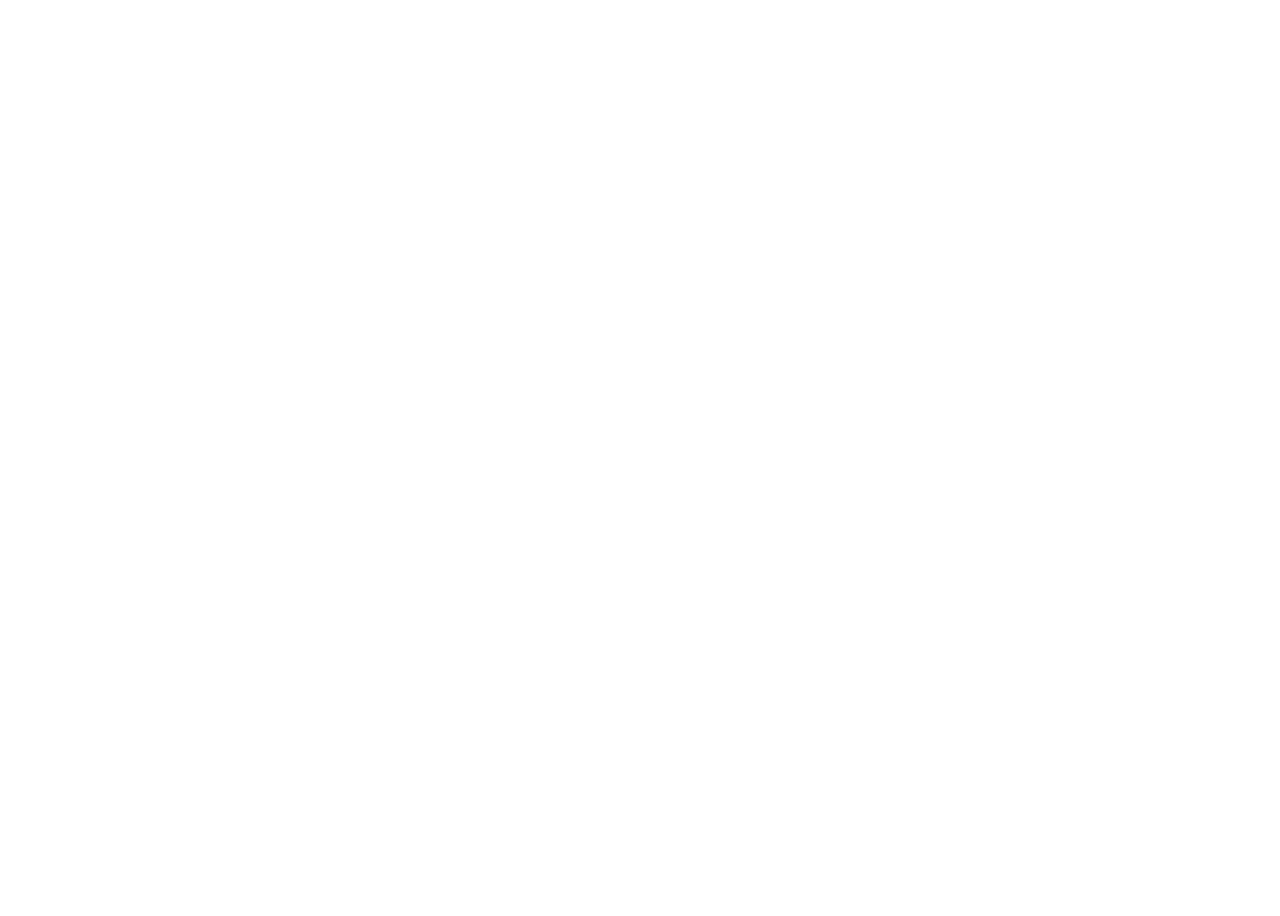
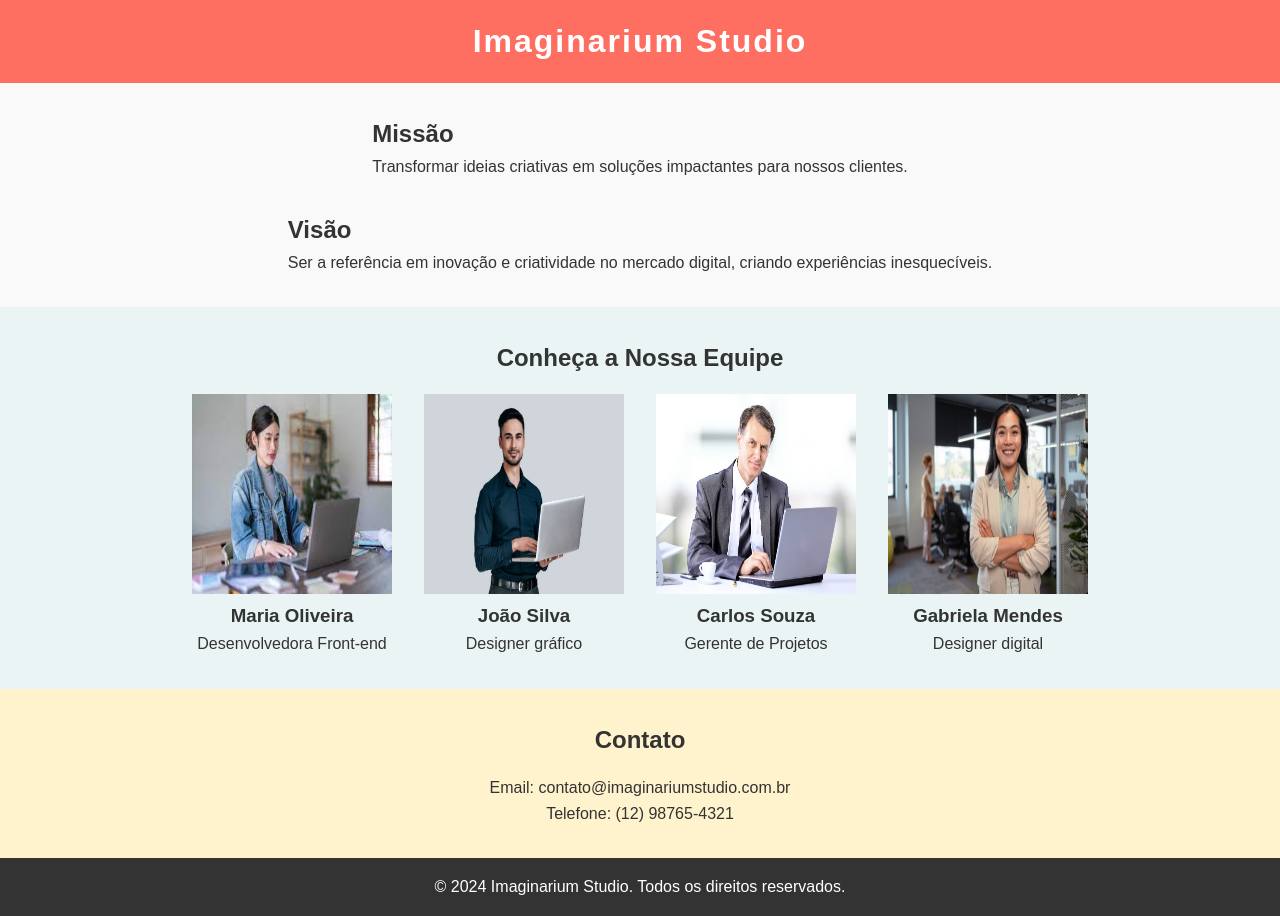
Before and after one commit to Carol646/Imaginarium-studio, a plain HTML site: page index.html in a window 1280 px wide. Before the commit the page ends 800 px from the top, so only its background shows below. Drawn offline with Linux system fonts and the light colour scheme.

Commit message:
commit inicial

```diff
--- a/index.html
+++ b/index.html
@@ -1,11 +1,68 @@
 <!DOCTYPE html>
-<html lang="en">
+<html lang="pt-BR">
 <head>
     <meta charset="UTF-8">
     <meta name="viewport" content="width=device-width, initial-scale=1.0">
-    <title>Document</title>
+    <title>Sobre Nós - Imaginarium Studio</title>
+    <link rel="stylesheet" href="style.css">
 </head>
 <body>
 
+    <!-- Cabeçalho -->
+    <header>
+        <h1>Imaginarium Studio</h1>
+    </header>
+
+    <!-- Missão e Visão -->
+    <section class="mission-vision">
+        <div class="mission">
+            <h2>Missão</h2>
+            <p>Transformar ideias criativas em soluções impactantes para nossos clientes.</p>
+        </div>
+        <div class="vision">
+            <h2>Visão</h2>
+            <p>Ser a referência em inovação e criatividade no mercado digital, criando experiências inesquecíveis.</p>
+        </div>
+    </section>
+
+    <!-- Equipe -->
+    <section class="team">
+        <h2>Conheça a Nossa Equipe</h2>
+        <div class="team-members">
+            <div class="team-member">
+                <img src="images/menina.jpg" alt="Membro 1">
+                <h3>Maria Oliveira</h3>
+                <p>Desenvolvedora Front-end</p>
+            </div>
+            <div class="team-member">
+                <img src="images/menino.jpg" alt="Membro 2">
+                <h3>João Silva</h3>
+                <p>Designer gráfico</p>
+            </div>
+            <div class="team-member">
+                <img src="images/homem2.jpg" alt="Membro 3">
+                <h3>Carlos Souza</h3>
+                <p>Gerente de Projetos</p>
+            </div>
+            <div class="team-member">
+                <img src="images/mulher 3.jpg" alt="Membro 4">
+                <h3>Gabriela Mendes</h3>
+                <p>Designer digital</p>
+            </div>
+        </div>
+    </section>
+
+    <!-- Contato -->
+    <section class="contact">
+        <h2>Contato</h2>
+        <p>Email: contato@imaginariumstudio.com.br</p>
+        <p>Telefone: (12) 98765-4321</p>
+    </section>
+
+    <!-- Rodapé -->
+    <footer>
+        <p>&copy; 2024 Imaginarium Studio. Todos os direitos reservados.</p>
+    </footer>
+
 </body>
 </html>
--- /dev/null
+++ b/style.css
@@ -0,0 +1,99 @@
+* {
+    margin: 0;
+    padding: 0;
+    box-sizing: border-box;
+}
+
+body {
+    font-family: Arial, sans-serif;
+    line-height: 1.6;
+    color: #333;
+}
+
+/* Cabeçalho */
+header {
+    background-color: #ff6f61;
+    color: white;
+    text-align: center;
+    padding: 1rem 0;
+}
+
+header h1 {
+    font-size: 2rem;
+    letter-spacing: 2px;
+}
+
+/* Seção: Missão e Visão */
+.mission-vision {
+    display: flex;
+    flex-wrap: wrap;
+    justify-content: center;
+    padding: 2rem;
+    gap: 2rem;
+    background-color: #f9f9f9;
+}
+
+.mission-vision .section {
+    flex: 1;
+    min-width: 300px;
+    max-width: 400px;
+    text-align: center;
+    padding: 1rem;
+    border: 1px solid #ddd;
+    border-radius: 5px;
+    background: #fff;
+}
+
+/* Seção: Equipe */
+.team {
+    background-color: #eaf4f4;
+    padding: 2rem;
+    text-align: center;
+}
+
+.team h2 {
+    margin-bottom: 1rem;
+}
+
+.team .team-members {
+    display: flex;
+    flex-wrap: wrap;
+    justify-content: center;
+    gap: 2rem;
+}
+
+.team .member {
+    flex: 1;
+    max-width: 200px;
+    text-align: center;
+}
+
+.team .member img {
+    width: 100%;
+    border-radius: 50%;
+    margin-bottom: 0.5rem;
+}
+
+/* Seção: Contato */
+.contact {
+    background-color: #fff3cd;
+    padding: 2rem;
+    text-align: center;
+}
+
+.contact h2 {
+    margin-bottom: 1rem;
+}
+
+/* Rodapé */
+footer {
+    background-color: #333;
+    color: white;
+    text-align: center;
+    padding: 1rem;
+}
+
+.team-member img {
+   width: 200px;
+   height: 200px;
+}
```
Also changed, not shown: images/homem2.jpg (added), images/menina.jpg (added), images/menino.jpg (added), images/mulher 3.jpg (added).
